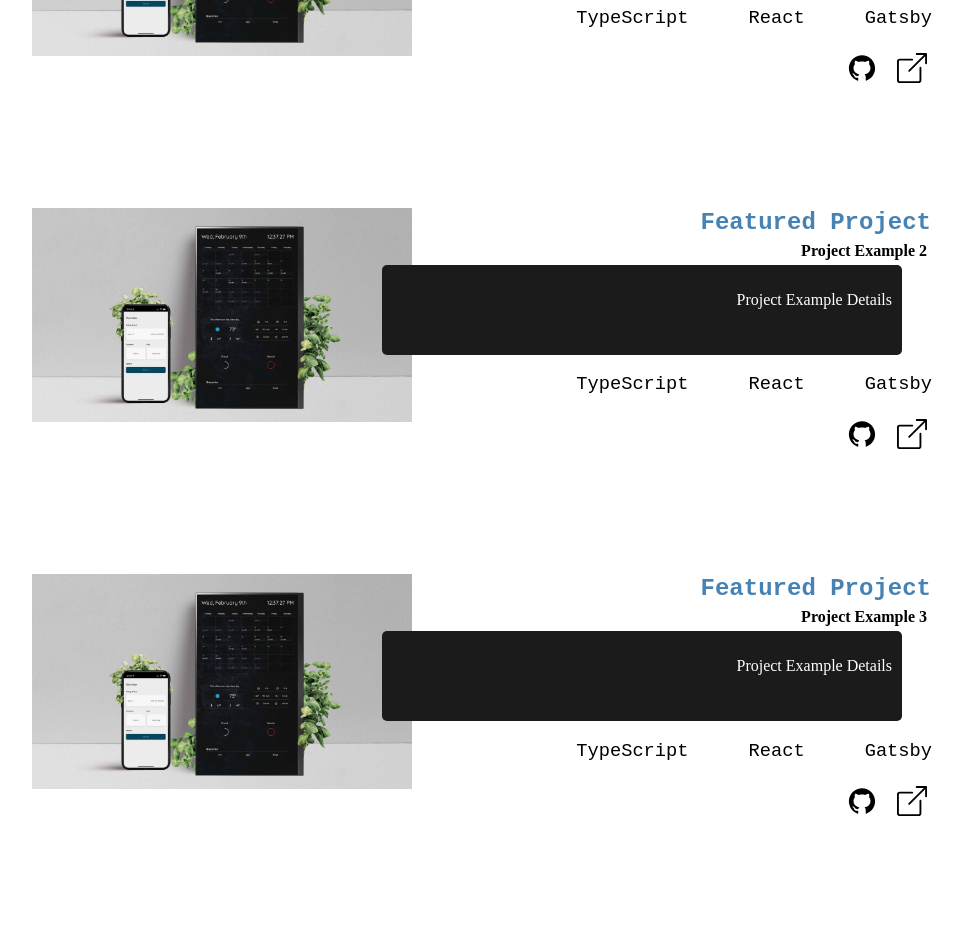
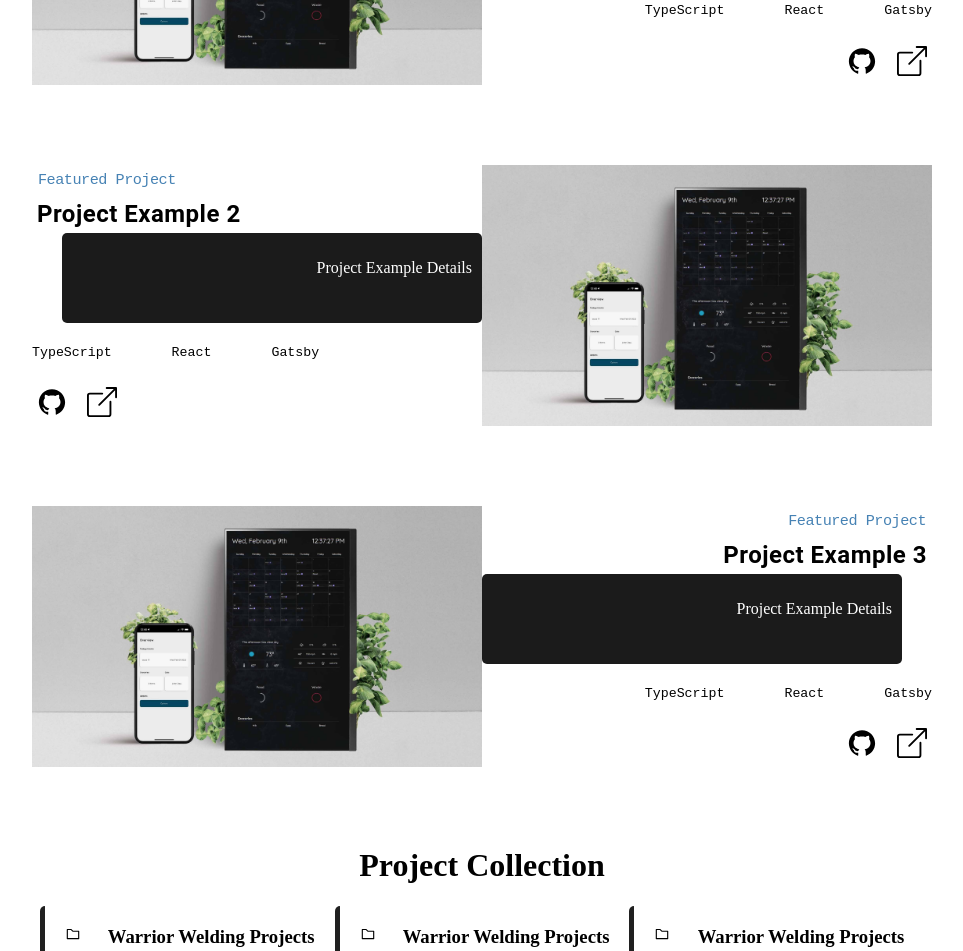
Before and after one commit to JosefHartsough/Personal-Portfolio-TS, a Gatsby site: page / in a window 1280 px wide. Shown: the part 1259-2210 px from the top of the page, without its empty margins (158-1121 px from the left). Built offline with nearby package versions, Linux system fonts and the light colour scheme; Gatsby itself is replaced by a stand-in of ours.

Commit message:
Fixed more styling on feature cards. Also improved layout of feature card for a cleaner look.

```diff
--- a/src/components/FeatureCard.tsx
+++ b/src/components/FeatureCard.tsx
@@ -1,7 +1,8 @@
-import React, { useState } from "react";
+import React, { useState, useEffect } from "react";
 import { StaticImage } from "gatsby-plugin-image";
 import { AiFillGithub } from "react-icons/ai";
 import { BsBoxArrowUpRight } from "react-icons/bs";
+import { reverse } from "dns";
 
 interface FeatureCardProps {
   projectTitle: string;
@@ -11,18 +12,26 @@ interface FeatureCardProps {
   demo?: string;
   thumbnail?: string;
   inverted? : boolean
+  isReversed: boolean
 }
 
 const FeatureCard: React.FC<FeatureCardProps> = ({
   projectTitle,
   details,
   stack,
+  isReversed
 }) => {
   const [detailsAnimation, setDetailsAnimation] = useState<boolean>(false);
   const [onHoverLink, setOnHoverLink] = useState<boolean>(false);
 
-  return (
-    <div
+  useEffect(() => {
+ console.log(isReversed)
+  }, [])
+
+
+  const Card = () => {
+    return (
+      <div
       style={{
         display: "flex",
         alignItems: "center",
@@ -38,14 +47,12 @@ const FeatureCard: React.FC<FeatureCardProps> = ({
           gridTemplateRows: "1fr",
         }}
       >
-        <div>
           <StaticImage
             src="../images/feature_card_placeholder_pic.jpeg"
             alt="feature_card_image"
             width={400}
             height={226}
           />
-        </div>
         <div>
           <div
             style={{
@@ -57,18 +64,22 @@ const FeatureCard: React.FC<FeatureCardProps> = ({
             <h2
               style={{
                 margin: "1px",
+                padding: '5px',
                 color: "#4682b4",
-                fontFamily: "Roboto Mono,monospace",
+                fontFamily: "Roboto Mono, monospace",
+                letterSpacing: '-.5px',
+                fontSize: '.95rem',
+                fontWeight: '500'
               }}
             >
               Featured Project
             </h2>
-            <h4 style={{ margin: "5px" }}>{projectTitle}</h4>
+            <h2 style={{ margin: "5px", fontFamily: 'Roboto,sans-serif', letterSpacing: '.5px', }}>{projectTitle}</h2>
             <div
               style={{
                 position: "relative",
-                right: detailsAnimation ? "40px" : "30px",
-                width: "500px",
+                right: detailsAnimation ? "50px" : "30px",
+                width: "400px",
                 borderRadius: "5px",
                 height: "70px",
                 zIndex: "2",
@@ -92,7 +103,7 @@ const FeatureCard: React.FC<FeatureCardProps> = ({
               }}
             >
               {stack.map((item) => (
-                <h3
+                <h5
                   style={{
                     rowGap: "15px",
                     fontFamily: "Roboto Mono,monospace",
@@ -100,7 +111,7 @@ const FeatureCard: React.FC<FeatureCardProps> = ({
                   }}
                 >
                   {item}
-                </h3>
+                </h5>
               ))}
             </div>
             <div
@@ -123,7 +134,126 @@ const FeatureCard: React.FC<FeatureCardProps> = ({
         </div>
       </div>
     </div>
-  );
+    )
+  }
+
+  const ReversedCard = () => {
+    return (
+      <div
+      style={{
+        display: "flex",
+        alignItems: "center",
+        justifyContent: "center",
+        marginBottom: '80px'
+      }}
+    >
+      <div
+        style={{
+          width: "900px",
+          display: "grid",
+          gridTemplateColumns: "repeat(2, 1fr)",
+          gridTemplateRows: "1fr",
+        }}
+      >
+        <div>
+          <div
+            style={{
+              display: "flex",
+              alignItems: "flex-start",
+              flexDirection: "column",
+            }}
+          >
+            <h2
+              style={{
+                margin: "1px",
+                padding: '5px',
+                color: "#4682b4",
+                fontFamily: "Roboto Mono, monospace",
+                letterSpacing: '-.5px',
+                fontSize: '.95rem',
+                fontWeight: '500'
+              }}
+            >
+              Featured Project
+            </h2>
+            <h2 style={{ margin: "5px", fontFamily: 'Roboto,sans-serif', letterSpacing: '.5px', }}>{projectTitle}</h2>
+            <div
+              style={{
+                position: "relative",
+                right: detailsAnimation ? "-50px" : "-30px",
+                width: "400px",
+                borderRadius: "5px",
+                height: "70px",
+                zIndex: "2",
+                backgroundColor: "#1b1b1b",
+                color: "white",
+                transition: ".2s",
+                padding: '10px 10px'
+              }}
+              onMouseEnter={() => setDetailsAnimation(true)}
+              onMouseLeave={() => setDetailsAnimation(false)}
+            >
+              <p style={{ textAlign: 'right'}}>
+              {details}
+              </p>
+            </div>
+            <div
+              style={{
+                display: "inline-flex",
+                flexWrap: "wrap",
+                gap: "60px",
+              }}
+            >
+              {stack.map((item) => (
+                <h5
+                  style={{
+                    rowGap: "15px",
+                    fontFamily: "Roboto Mono,monospace",
+                    fontWeight: "2",
+                  }}
+                >
+                  {item}
+                </h5>
+              ))}
+            </div>
+            <div
+              style={{ display: "flex", flexDirection: "row", padding: "5px" }}
+            >
+              <a
+                onMouseEnter={() => setOnHoverLink(true)}
+                onMouseLeave={() => setOnHoverLink(false)}
+                style={{ color: onHoverLink ? 'steelblue' : 'black' }}
+                target="_blank"
+                rel="noreferrer"
+              >
+                <AiFillGithub size={30} style={{ marginRight: "20px" }} />
+              </a>
+              <a target="_blank" rel="noreferrer">
+                <BsBoxArrowUpRight size={30} />
+              </a>
+            </div>
+          </div>
+        </div>
+          <StaticImage
+            src="../images/feature_card_placeholder_pic.jpeg"
+            alt="feature_card_image"
+            width={400}
+            height={226}
+          />
+      </div>
+    </div>
+    )
+  }
+
+  if(isReversed === true){
+    return <ReversedCard />
+  }
+  else {
+    return <Card />
+  }
+
+
+
 };
 
 export default FeatureCard;
--- a/src/pages/index.tsx
+++ b/src/pages/index.tsx
@@ -7,35 +7,58 @@ import FeatureCard from "../components/FeatureCard";
 import { Projects } from "../components/Projects";
 import { Footer } from "../components/Footer";
 import * as indexStyles from "../styles/Index/Index.module.css";
+import * as skillsStyles from "../styles/Skills/SkillsSection.module.css";
 import featuresData from "../data/projects.json";
 
 // markup
 const IndexPage = () => {
   const [features, setFeatures] = useState<any>(featuresData);
+  const FeatureCardRender = features.map((item, index) => {
+    if (index === 1) {
+      return (
+        <FeatureCard
+          projectTitle={item.projectTitle}
+          details={item.details}
+          stack={item.stack}
+          isReversed={true}
+        />
+      );
+    } else {
+      return (
+        <FeatureCard
+          projectTitle={item.projectTitle}
+          details={item.details}
+          stack={item.stack}
+          isReversed={false}
+        />
+      );
+    }
+  });
+
 
   return (
     <>
       <NavigationBar />
       <Header />
-      <h1 style={{ marginLeft: '220px'}}>Technology</h1>
+      <h1 style={{ textAlign: "center" }}>Technology</h1>
       <Skills />
-      <div style={{
-        marginTop: '100px'
-      }}>
-        <h1 style={{ marginLeft: '226px'}}>Featured</h1>
-      {features.map((item) => (
-        <div>
-          <br/>
+      <div
+        style={{
+          marginTop: "100px",
+        }}
+      >
+        <h1 style={{ textAlign: "center" }}>Featured</h1>
+        {FeatureCardRender}
+        {/* {features.map((item) => (
         <FeatureCard
           projectTitle={item.projectTitle}
           details={item.details}
           stack={item.stack}
+          isReversed={true}
         />
-        <br/>
-        </div>
-      ))}
+      ))} */}
       </div>
-      <h1 style={{ marginLeft: '180px'}}>Project Collection</h1>
+      <h1 style={{ textAlign: "center" }}>Project Collection</h1>
       <div
         style={{
           display: "flex",
@@ -44,6 +67,8 @@ const IndexPage = () => {
           flexWrap: "wrap",
           flexDirection: "row",
           marginTop: "40px",
+          // maxWidth: '80%',
+          margin: "auto",
         }}
       >
         <div className={indexStyles.gridTesting}>
--- a/src/styles/Skills/SkillsSection.module.css
+++ b/src/styles/Skills/SkillsSection.module.css
@@ -151,3 +151,20 @@
     font-size: 2rem;
     margin-bottom: 10px;
   }
+
+  .projectContainer {
+    display: flex;
+    justify-content: center;
+    align-items: center;
+    flex-wrap: wrap;
+    flex-direction: row;
+    margin-top: 40px;
+    max-width: 80%;
+    margin: auto;
+  }
+
+  @media (max-width: 550){
+    .projectContainer{
+      max-width: 100%;
+    }
+  }
```
Also changed, not shown: src/hooks/useMediaQuery.tsx (added, +16 -0 lines).
